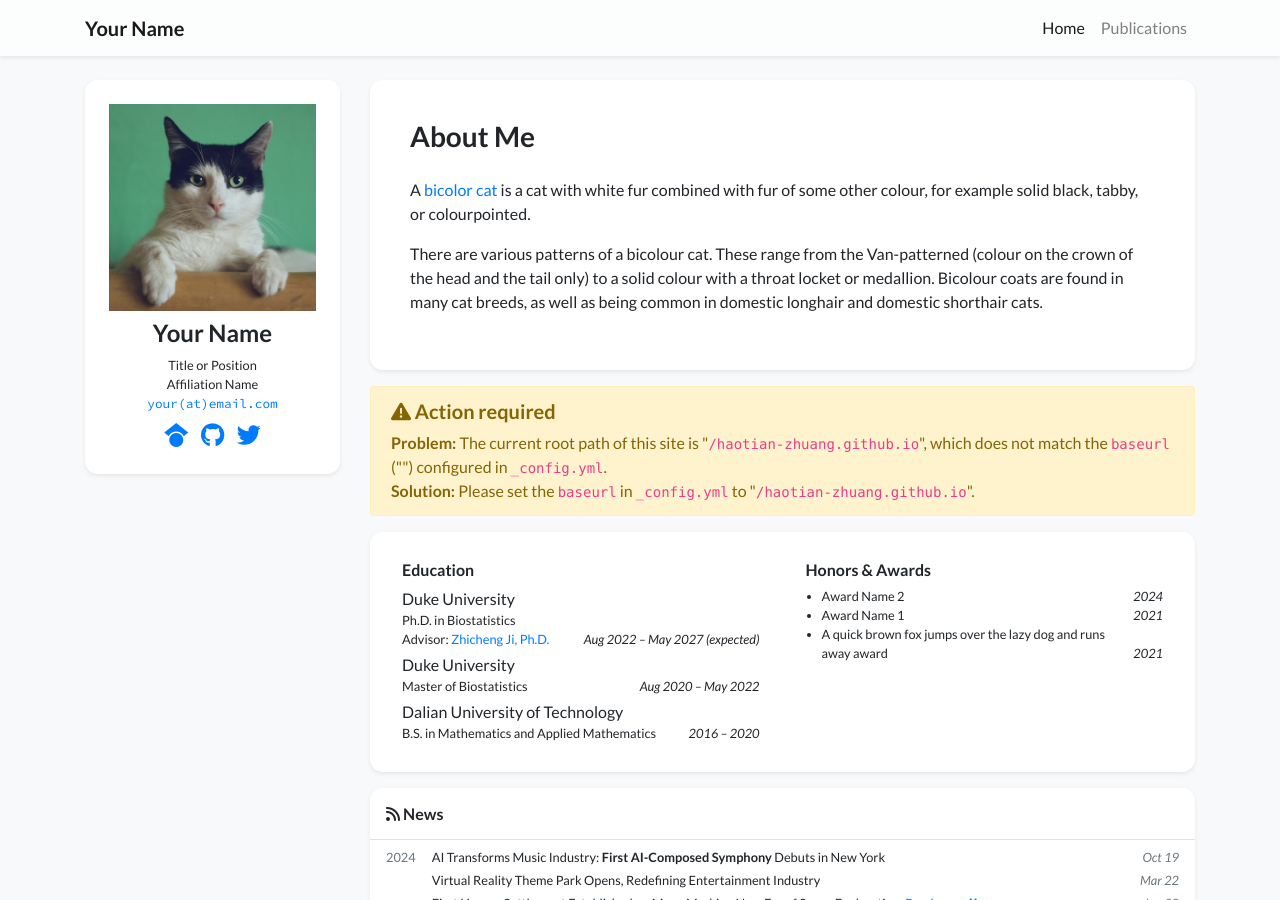
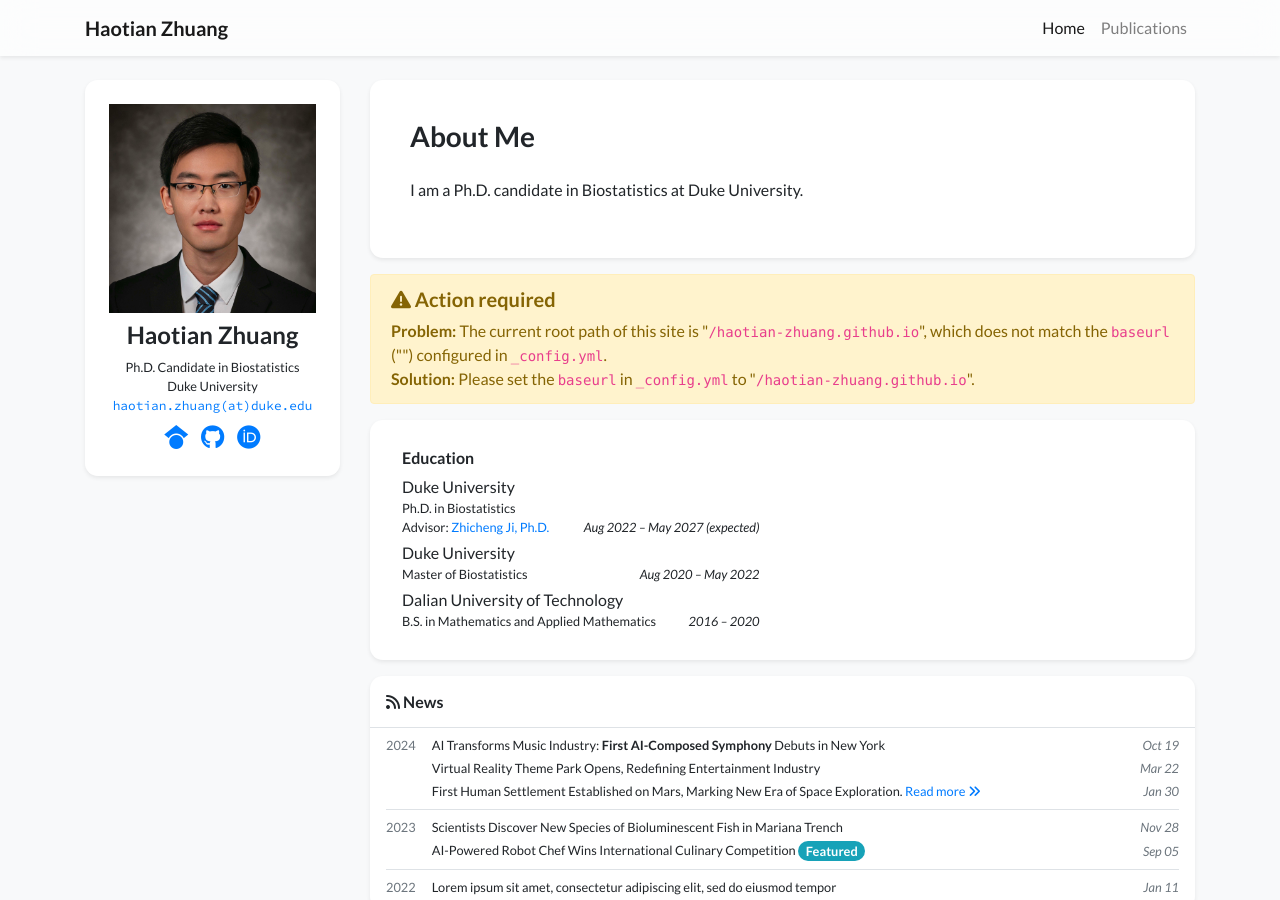
Before and after one commit to haotian-zhuang/haotian-zhuang.github.io, a Jekyll site: the page built from index.html, in a window 1280 px wide and 900 px high. Built offline with Jekyll 4.4.1, drawn with Linux system fonts in a browser that asks for light colours; nearby versions of some CDN libraries; a style sheet for code colours, icons or effects is not loaded.

Commit message:
Update profile information and portrait

```diff
--- a/_data/profile.yml
+++ b/_data/profile.yml
@@ -1,35 +1,25 @@
-primary_name: "Your Name"
+primary_name: "Haotian Zhuang"
 secondary_name: ""
-navbar_name: "Your Name"
+navbar_name: "Haotian Zhuang"
 
 positions:
-- name: Title or Position
-- name: Affiliation Name
-  logo: /assets/images/badges/MIT_Social_circle.png  # Logo is optional
+- name: Ph.D. Candidate in Biostatistics
+- name: Duke University
 
 
-email: "your@email.com"
+email: "haotian.zhuang@duke.edu"
 # cv_link: link-to-your-cv-file
-gscholar: xFmQpf4AAAAJ  # This is an example, replace it with your own Google Scholar ID
-github: your_github_id
-twitter: your_twitter_id  # Do not include the '@' symbol
+gscholar: "https://scholar.google.com/citations?user=aeEcSYAAAAAJ&hl=en"
+github: haotian-zhuang
 # linkedin: your-linked-in-id
-# orcid: 0000-0000-0000-0000
+orcid: 0000-0003-0513-748X
 
 short_bio_text_justify: false
 short_bio: >-
-  <p>
-    A <a href="https://en.wikipedia.org/wiki/Bicolor_cat" target="_blank">bicolor cat</a> is a cat with white fur combined with fur of some other colour, for example solid black, tabby, or colourpointed.
-  </p>
-  <p>
-    There are various patterns of a bicolour cat. These range from the Van-patterned (colour on the crown of the head
-    and the tail only) to a solid colour with a throat locket or medallion. Bicolour coats are found in many cat breeds,
-    as well as being common in domestic longhair and domestic shorthair cats.
-  </p>
+  <p>I am a Ph.D. candidate in Biostatistics at Duke University.</p>
 
-portrait_url: /assets/images/photos/portrait.jpg
-portrait_caption: >-
-  Photo by Manja Vitolic on Unsplash (this caption is optional, comment it out to disable).
+portrait_url: /assets/images/photos/haotian-zhuang.jpg
+portrait_caption: "Haotian Zhuang"
 
 education:
 - name: Duke University
@@ -49,11 +39,3 @@ education:
 #   logo: /assets/images/badges/PKU_red.png
 #   position: Research Intern
 #   date: Sep. 2019 - Jul. 2021
-
-awards:
-- name: Award Name 2
-  date: 2024
-- name: Award Name 1
-  date: 2021
-- name: A quick brown fox jumps over the lazy dog and runs away award
-  date: 2021
```
Also changed, not shown: assets/images/photos/haotian-zhuang.jpg (added).
